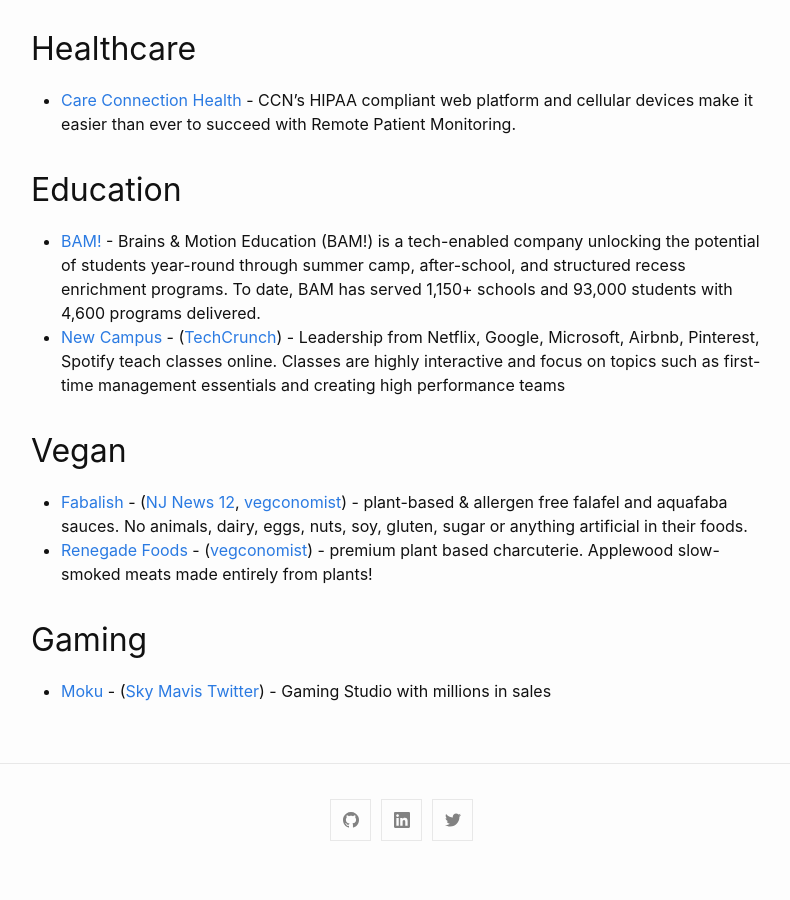
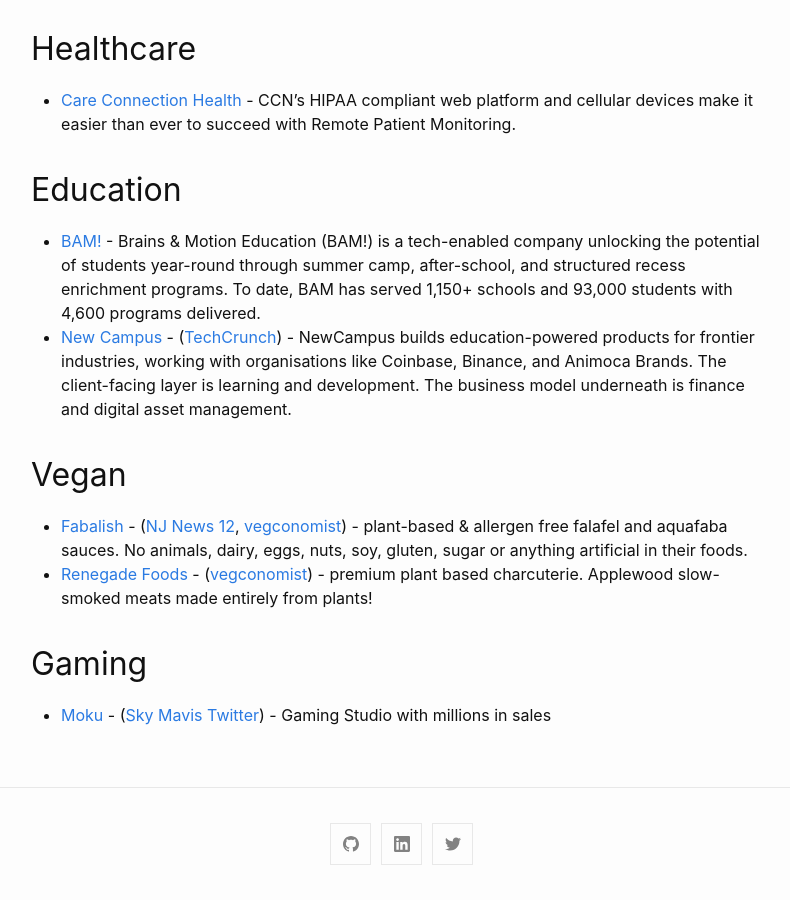
Before and after one commit to katpavan/katpavan.github.io, a Jekyll site: the page built from index.md, in a window 1280 px wide and 900 px high, scrolled down 709 px. Shown: the whole window, without its empty margins (239-1029 px from the left). Built offline with Jekyll 4.4.1, drawn with Linux system fonts in a browser that asks for light colours; before the commit the page ends 1585 px from its top, so only the background shows below that.

Commit message:
Update index.md

```diff
--- a/index.md
+++ b/index.md
@@ -45,7 +45,8 @@
 ## Education
 
 - [BAM!](https://www.brains-and-motion.com/) - Brains & Motion Education (BAM!) is a tech-enabled company unlocking the potential of students year-round through summer camp, after-school, and structured recess enrichment programs. To date, BAM has served 1,150+ schools and 93,000 students with 4,600 programs delivered.
-- [New Campus](https://www.opencampus.xyz/) - ([TechCrunch](https://techcrunch.com/2021/07/20/newcampus-wants-to-train-the-first-time-managers-within-southeast-asias-tech-giants/)) - Leadership from Netflix, Google, Microsoft, Airbnb, Pinterest, Spotify teach classes online. Classes are highly interactive and focus on topics such as first-time management essentials and creating high performance teams
+- [New Campus](https://www.opencampus.xyz/) - ([TechCrunch](https://techcrunch.com/2021/07/20/newcampus-wants-to-train-the-first-time-managers-within-southeast-asias-tech-giants/)) - NewCampus builds education-powered products for frontier industries, working with organisations like Coinbase, Binance, and Animoca Brands. The client-facing layer is learning and development. The business model underneath is finance and digital asset management.
+
 
 
 ## Vegan
```
